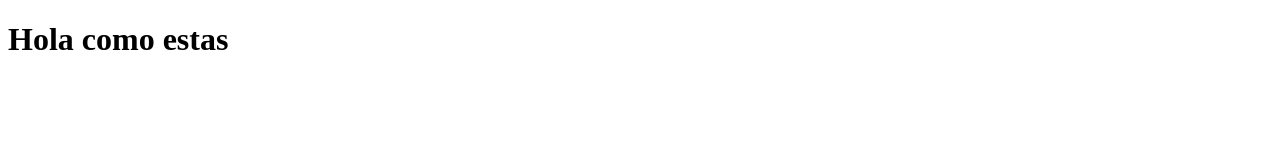
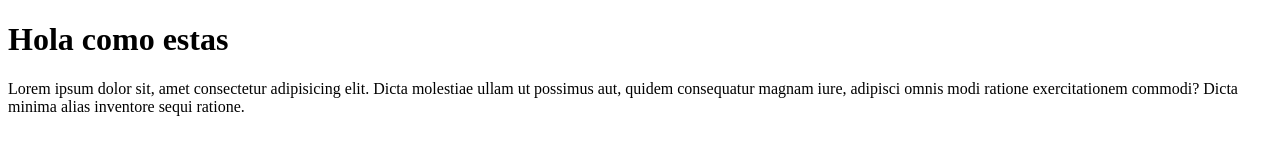
Before and after one commit to DG-Develop/primergit, a plain HTML site: page index.html in a window 1280 px wide. Drawn offline with Linux system fonts and the light colour scheme.

Commit message:
Poniendo un parrafo

```diff
--- a/index.html
+++ b/index.html
@@ -8,5 +8,6 @@
 </head>
 <body>
   <h1>Hola como estas</h1>
+  <p>Lorem ipsum dolor sit, amet consectetur adipisicing elit. Dicta molestiae ullam ut possimus aut, quidem consequatur magnam iure, adipisci omnis modi ratione exercitationem commodi? Dicta minima alias inventore sequi ratione.</p>
 </body>
 </html>
```
